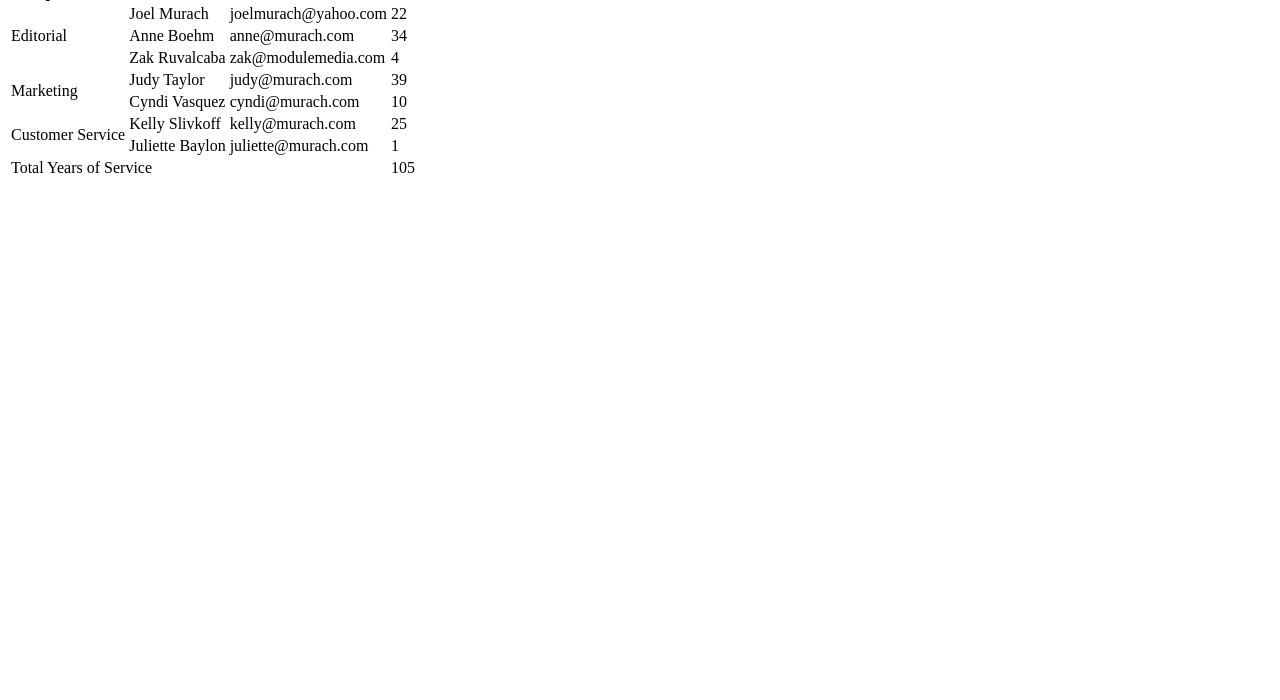
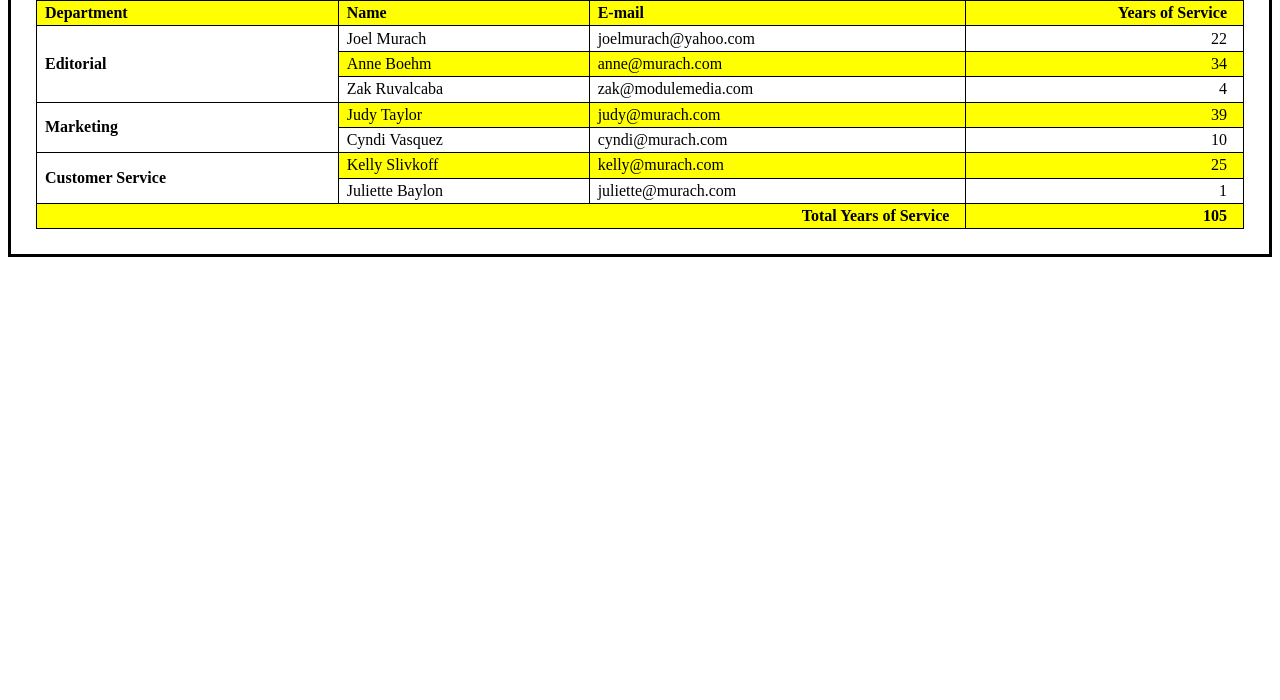
Before and after one commit to yilmazeren0/yilmazeren0.github.io, a plain HTML site: page InClassActivities/In-classActivity3/AYTAC_YILMAZ.html in a window 1280 px wide. Shown: the part 100-800 px from the top of the page. Drawn offline with Linux system fonts and the light colour scheme.

Commit message:
Update AYTAC_YILMAZ.html

```diff
--- a/InClassActivities/In-classActivity3/AYTAC_YILMAZ.html
+++ b/InClassActivities/In-classActivity3/AYTAC_YILMAZ.html
@@ -4,7 +4,7 @@
     <title>Employee table</title>
     <meta name="description" content="CENG311 Activity">
     <meta charset="UTF-8">
-    <link rel="stylesheet" type="text/css" href="Aytac-Yilmaz.css">
+    <link rel="stylesheet" type="text/css" href="AYTAC_YILMAZ.css">
 </head>
 <body>
 	<div class="container">
```
